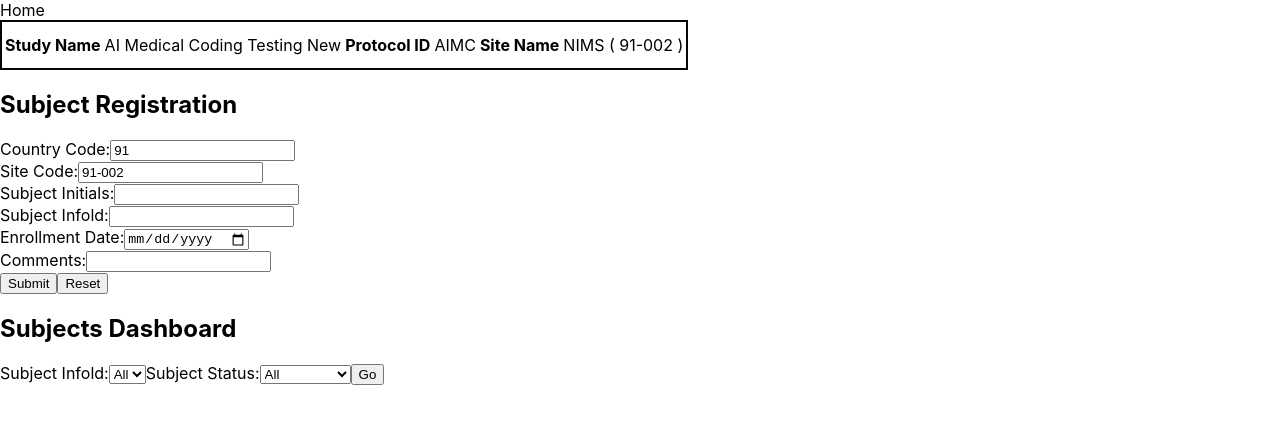
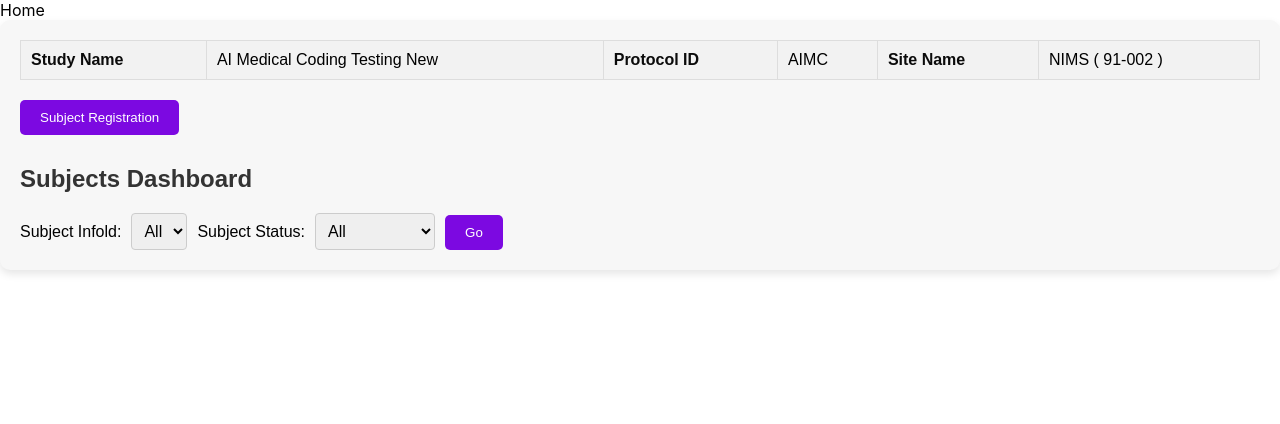
Before and after one commit to AnithaVangavarapu/DataCapture, a React (Create React App) app: page / in a window 1280 px wide. Shown: the top 424 px of the page. Built offline with nearby package versions, Linux system fonts and the light colour scheme.

Commit message:
basic styles and structure completed

```diff
--- a/package.json
+++ b/package.json
@@ -14,6 +14,7 @@
     "react": "^18.3.1",
     "react-devtools": "^6.0.1",
     "react-dom": "^18.3.1",
+    "react-hook-form": "^7.53.1",
     "react-scripts": "5.0.1",
     "web-vitals": "^2.1.4"
   },
--- a/src/components/DataCapture.css
+++ b/src/components/DataCapture.css
@@ -1,22 +1,117 @@
+/* Container for the whole form */
 .DataCapture {
+    font-family: Arial, sans-serif;
+    padding: 20px;
+    max-width: auto;
+    margin: auto;
+    background-color: #f7f7f7;
+    border-radius: 10px;
+    box-shadow: 0 4px 8px rgba(0, 0, 0, 0.1);
+  }
+
+  /* Table styles for Study Name, Protocol ID, etc. */
+  table {
     width: 100%;
+    border-collapse: collapse;
+    margin-bottom: 20px;
+  }
+
+  table th, table td {
+    padding: 10px;
+    text-align: left;
+    border: 1px solid #ddd;
+    background-color: #f2f2f2;
+  }
+
+  table th {
+
+    color: rgb(11, 11, 11);
+  }
+
+  /* Form input field styles */
+  form div {
+    margin-bottom: 15px;
+  }
+
+  form label {
     display: inline-block;
-    justify-content: center;
-    align-items: center;
+    margin-bottom: 8px;
+    font-weight: bold;
+  }
 
+  form input[type="text"],
+  form input[type="date"],
+  form textarea,
+  form select {
+    width: 30%;
+    padding: 10px;
+    margin-top: 5px;
+    border: 1px solid #ccc;
+    border-radius: 4px;
+    box-sizing: border-box;
+  }
 
-}
+  form input[type="text"]:read-only {
+    background-color: #e9ecef;
+  }
 
-table {
-    border: 2px solid rgb(6, 7, 6);
-    width: auto;
-    height: 50px;
-}
+  form textarea {
+    resize: vertical;
+    height: 100px;
+  }
 
+  /* Button styles */
+  form button[type="submit"],
+  form button[type="button"] {
+    padding: 10px 15px;
+    margin-right: 10px;
+    font-size: 16px;
+    color: white;
+    background-color: #4CAF50;
+    border: none;
+    border-radius: 5px;
+    cursor: pointer;
+  }
 
-td {
-    text-align: center;
-}
-.form{
-      width: 300px;
-}
+  form button[type="button"] {
+    background-color: #f44336;
+  }
+
+  form button[type="submit"]:hover,
+  form button[type="button"]:hover {
+    opacity: 0.9;
+  }
+
+  /* Styles for the Subjects Dashboard */
+  h2 {
+    margin-top: 30px;
+    font-size: 24px;
+    color: #333;
+  }
+
+  label {
+    display: inline-block;
+    margin-right: 10px;
+  }
+
+  select {
+    padding: 8px;
+    font-size: 16px;
+    margin-left: 10px;
+    border-radius: 4px;
+    border: 1px solid #ccc;
+  }
+
+  /* 'Go' button style */
+  button {
+    padding: 10px 20px;
+    background-color: hsl(272, 92%, 46%);
+    color: white;
+    border: none;
+    border-radius: 5px;
+    cursor: pointer;
+  }
+
+  button:hover {
+    background-color: #0056b3;
+  }
--- a/src/components/DataCapture.jsx
+++ b/src/components/DataCapture.jsx
@@ -1,20 +1,40 @@
 import "./DataCapture.css";
-import react from "react";
-import { useState,useEffect } from "react";
+import React, {useEffect,useState} from "react";
+import { useForm } from "react-hook-form";
 const DataCapture = () => {
-  const [subIni,setSubIni]=useState(" ");
-  const [subInf,setSubInf]=useState(" ");
-  const [enrollDate,setEnrollDate]=useState(" ");
-  const [comment,setComment]=useState(" ");
+  const {register,handleSubmit,reset, setValue}=useForm({
+    defaultValues: {
+      countryCode: "91",
+      siteCode: "91-002",
+      subjectInitials: "",
+      subjectInfoId: "",
+      enrollmentDate: "",
+      comments: ""
+    }
+  });
+  const [isFormVisible, setFormVisible] = useState(false);
+  // Load data from local storage when the component mounts
+  useEffect(() => {
+    const storedFormData = localStorage.getItem("formData");
+    if (storedFormData) {
+      const parsedFormData = JSON.parse(storedFormData);
+      // Populate form fields with saved values
+      Object.keys(parsedFormData).forEach((key) => {
+        setValue(key, parsedFormData[key]);
+      });
+    }
+  }, [setValue]);
+ // Function to handle form submission
+ const onSubmit = (data) => {
+  localStorage.setItem("formData", JSON.stringify(data));
+  alert("Form data has been saved to local storage!");
+};
 
-  const handleSubmit=useEffect(()=>{
-      localStorage.setItem("subIni",JSON.stringify(subIni));
-      localStorage.setItem("subInf",JSON.stringify(subInf));
-      localStorage.setItem("enrollDate",JSON.stringify(enrollDate));
-      localStorage.setItem("comment",JSON.stringify(comment));
-
-  });
-
+// Function to handle reset
+const handleReset = () => {
+  reset(); // Resets to default values
+  localStorage.removeItem("formData"); // Optional: Clear local storage
+};
   return (
     <div className="DataCapture">
       <div>
@@ -31,58 +51,74 @@ const DataCapture = () => {
           </tbody>
         </table>
       </div>
+
       <div className="form">
-        <form onSubmit = {(e) => e.preventDefault()}>
-          <h2> Subject Registration</h2>
-          <label>
-            Country Code:
-            <input type="tel" defaultValue="91" />
-          </label>
+        {/* Button to toggle form visibility */}
+        <button onClick={() => setFormVisible(!isFormVisible)}>
+          Subject Registration
+        </button>
 
-          <label>
-            Site Code:
-            <input type="tel" defaultValue="91-002" />
-          </label>
+        {/* Conditional rendering: show form only when isFormVisible is true */}
+        {isFormVisible && (
+        <form onSubmit = {handleSubmit(onSubmit)}>
 
-          <label>
-            Subject Initials:
+        <div>
+        <label>Country Code:</label>
         <input
           type="text"
-            value={subIni}
-            onChange={(e) => setSubIni(e.target.value)}
+          {...register("countryCode")}
+          readOnly
         />
-          </label>
+      </div>
 
-          <label>
-            Subject Infold:
+      <div>
+        <label>Site Code:</label>
         <input
           type="text"
-            value={subInf}
-            onChange={(e) => setSubInf(e.target.value)}
+          {...register("siteCode")}
+          readOnly
         />
-          </label>
+      </div>
 
-          <label>
-            Enrollment Date:
+      <div>
+        <label>Subject Initials:</label>
+        <input
+          type="text"
+          {...register("subjectInitials", { required: true })}
+        />
+      </div>
+
+      <div>
+        <label>Subject InfoId:</label>
+        <input
+          type="text"
+          {...register("subjectInfoId", { required: true })}
+        />
+      </div>
+
+      <div>
+        <label>Enrollment Date:</label>
         <input
           type="date"
-            value={enrollDate}
-            onChange={(e) => setEnrollDate(e.target.value)}
+          {...register("enrollmentDate", { required: true })}
         />
-          </label>
+      </div>
 
-          <label>
-            Comments:
-            <input
-             type="text"
-             maxLength="200"
-             value={comment}
-             onChange={(e) => setComment(e.target.value)}
+      <div>
+        <label>Comments:</label>
+        <textarea
+          {...register("comments")}
         />
-          </label>
-          <button type="submit" onSubmit={handleSubmit}>Submit</button>
-          <button type="reset" >Reset</button>
+      </div>
+
+      <div>
+        <button type="submit">Submit</button>
+        <button type="button" onClick={handleReset}>
+          Reset
+        </button>
+      </div>
         </form>
+        )}
       </div>
       <div>
         <h2>Subjects Dashboard</h2>
```
Also changed, not shown: 1 other file (tests, documents, lock files or other folders). Lines whose indentation alone changed are shown as unchanged.
